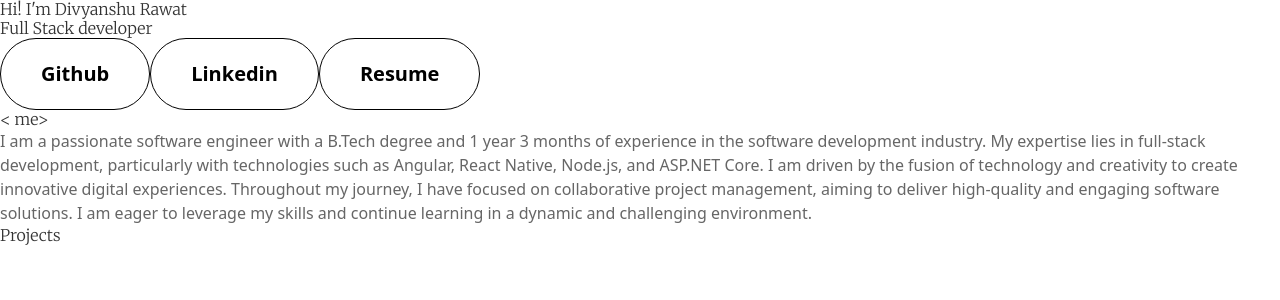
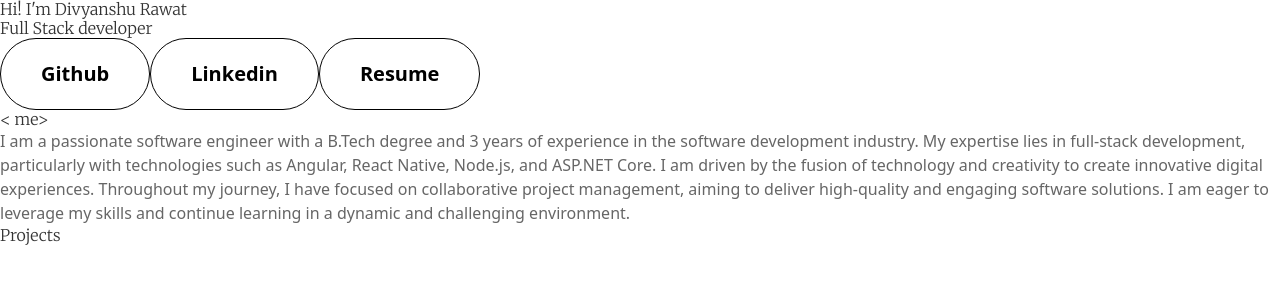
Before and after one commit to deepak3676/my-portfolio, an Angular app: page / in a window 1280 px wide. Shown: the top 300 px of the page. Built offline with nearby package versions, Linux system fonts and the light colour scheme.

Commit message:
Update experience duration in about.component.html

```diff
--- a/src/app/about/about.component.html
+++ b/src/app/about/about.component.html
@@ -5,7 +5,7 @@
       < me>
     </h1>
     <p class="animated zoomIn mx-auto max-w-screen-md text-center text-gray-500 md:text-lg">
-      I am a passionate software engineer with a B.Tech degree and 1 year 3 months of experience in the software
+      I am a passionate software engineer with a B.Tech degree and 3 years of experience in the software
       development industry. My expertise lies in full-stack development, particularly with technologies such as Angular,
       React Native, Node.js, and ASP.NET Core. I am driven by the fusion of technology and creativity to create
       innovative digital experiences. Throughout my journey, I have focused on collaborative project management, aiming
```
